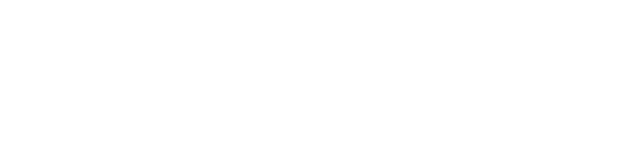
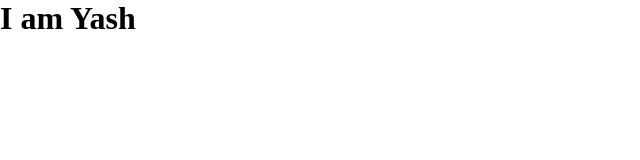
Before and after one commit to Yash135-gif/Home, a plain HTML site: page project.html/index.html in a window 1280 px wide. Shown: the whole page, without its empty margins (0-640 px from the left). Drawn offline with Linux system fonts and the light colour scheme.

Commit message:
new code

```diff
--- a/project.html/index.html
+++ b/project.html/index.html
@@ -8,6 +8,6 @@
     <link rel="stylesheet" href="style.css">
 </head>
 <body>
-
+  <h1> I am Yash</h1>
 </body>
 </html>
```
